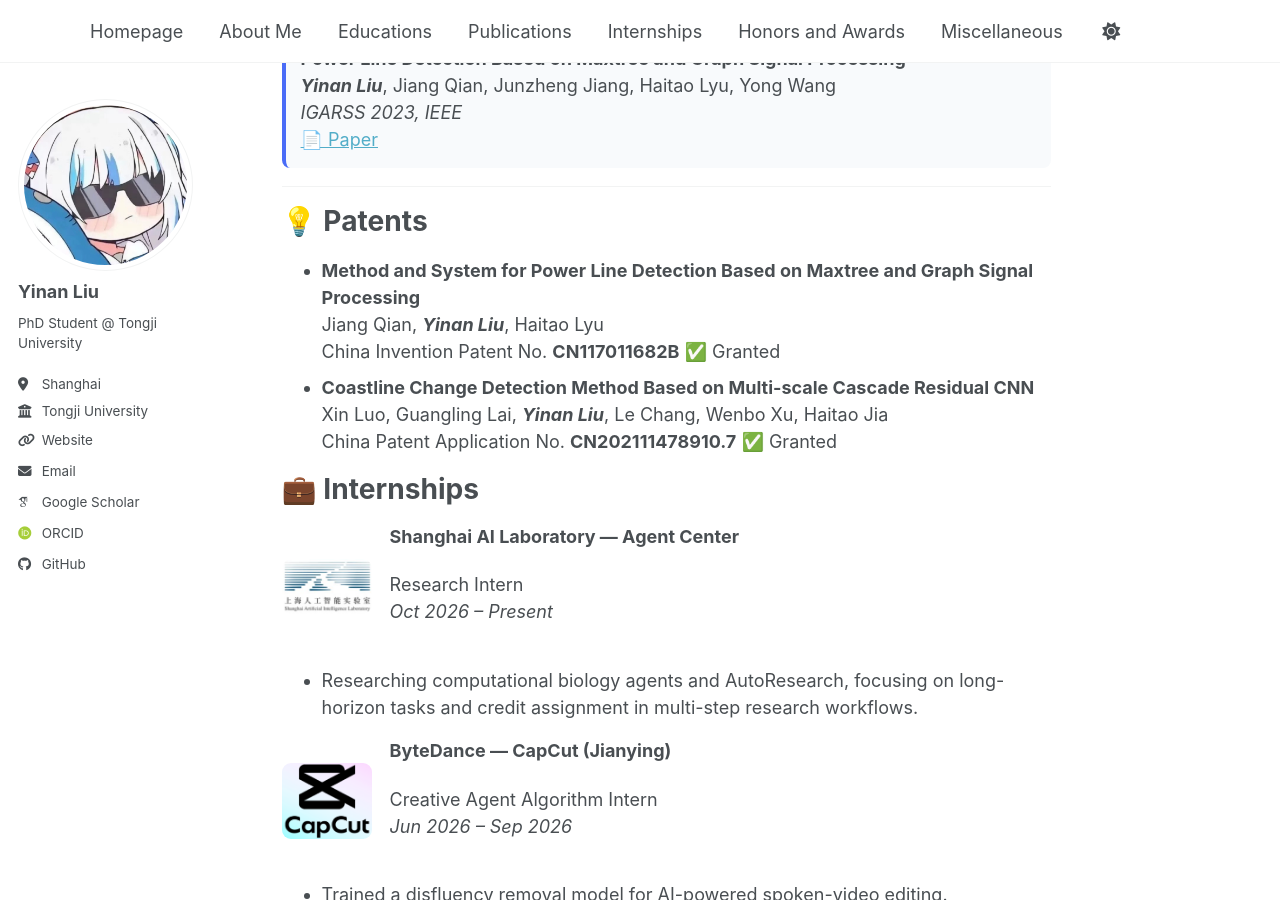
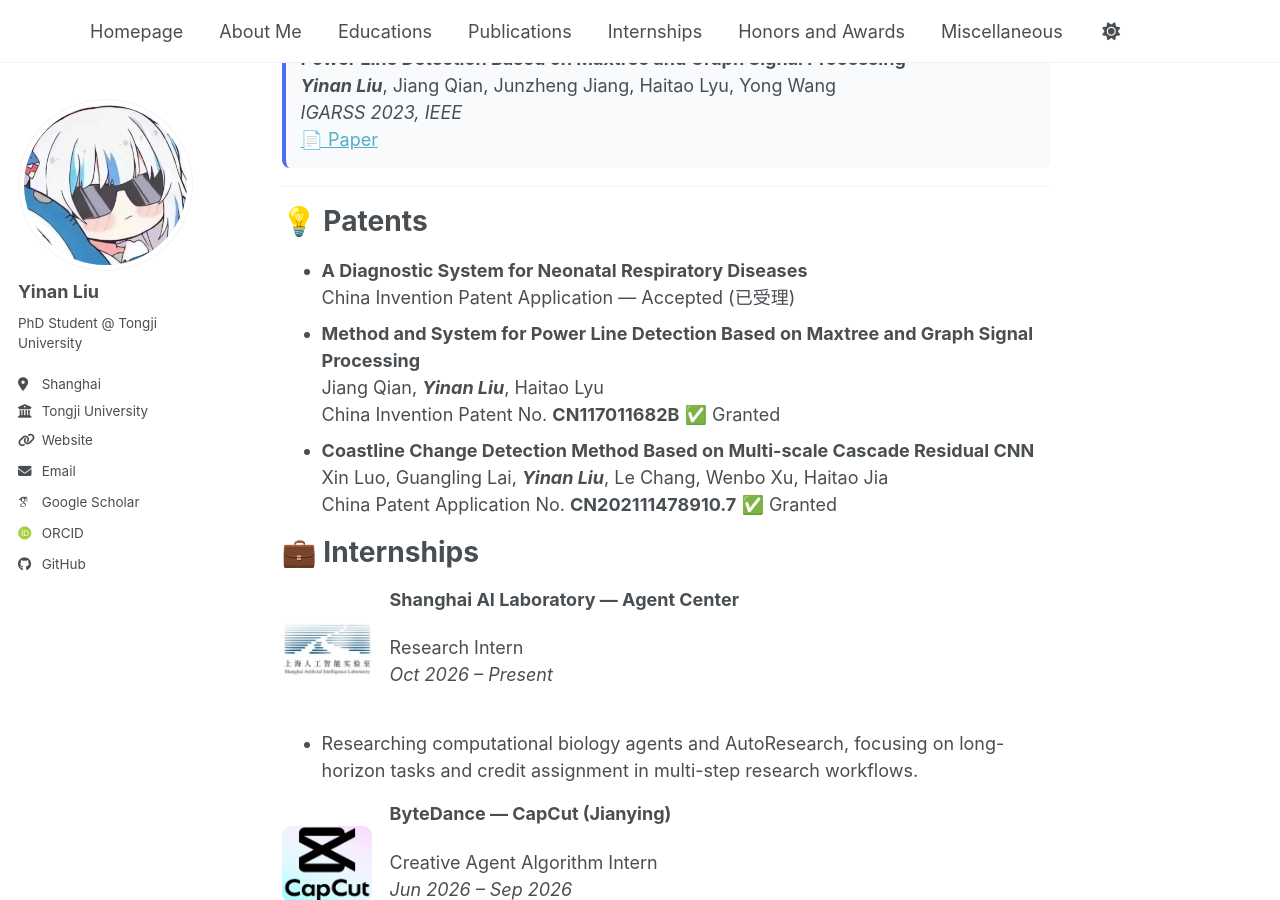
Before and after one commit to yogurt-lyn/yogurt-lyn.github.io, a Jekyll site: the page built from index.md, in a window 1280 px wide and 900 px high, scrolled down 1178 px. Built offline with Jekyll 4.4.1, drawn with Linux system fonts in a browser that asks for light colours; some web fonts are replaced; a script bundle is joined from its source files by our own code; library files that are not in the unit come from our copies.

Commit message:
Add accepted neonatal respiratory diagnosis patent

```diff
--- a/index.md
+++ b/index.md
@@ -63,6 +63,9 @@ header:
 <h1 id="patents">💡 Patents</h1>
 
 <ul>
+  <li><strong>A Diagnostic System for Neonatal Respiratory Diseases</strong><br>
+  China Invention Patent Application — Accepted (已受理)</li>
+
   <li><strong>Method and System for Power Line Detection Based on Maxtree and Graph Signal Processing</strong><br>
   Jiang Qian, <em><strong>Yinan Liu</strong></em>, Haitao Lyu<br>
   China Invention Patent No. <strong>CN117011682B</strong> ✅ Granted</li>
```
Also changed, not shown: _pages/home.md (+3 -0 lines), pages/patents.md (+5 -0 lines).
